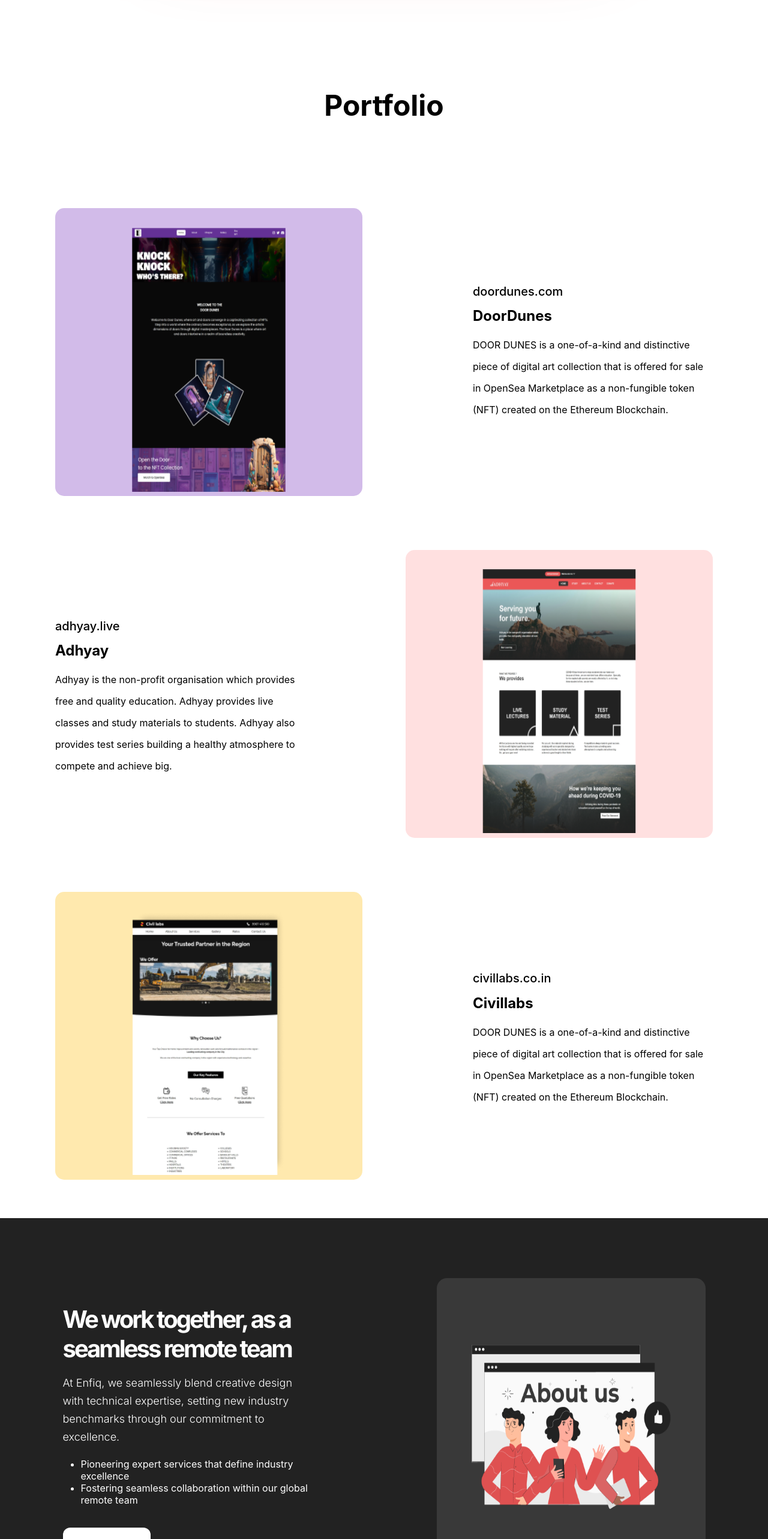
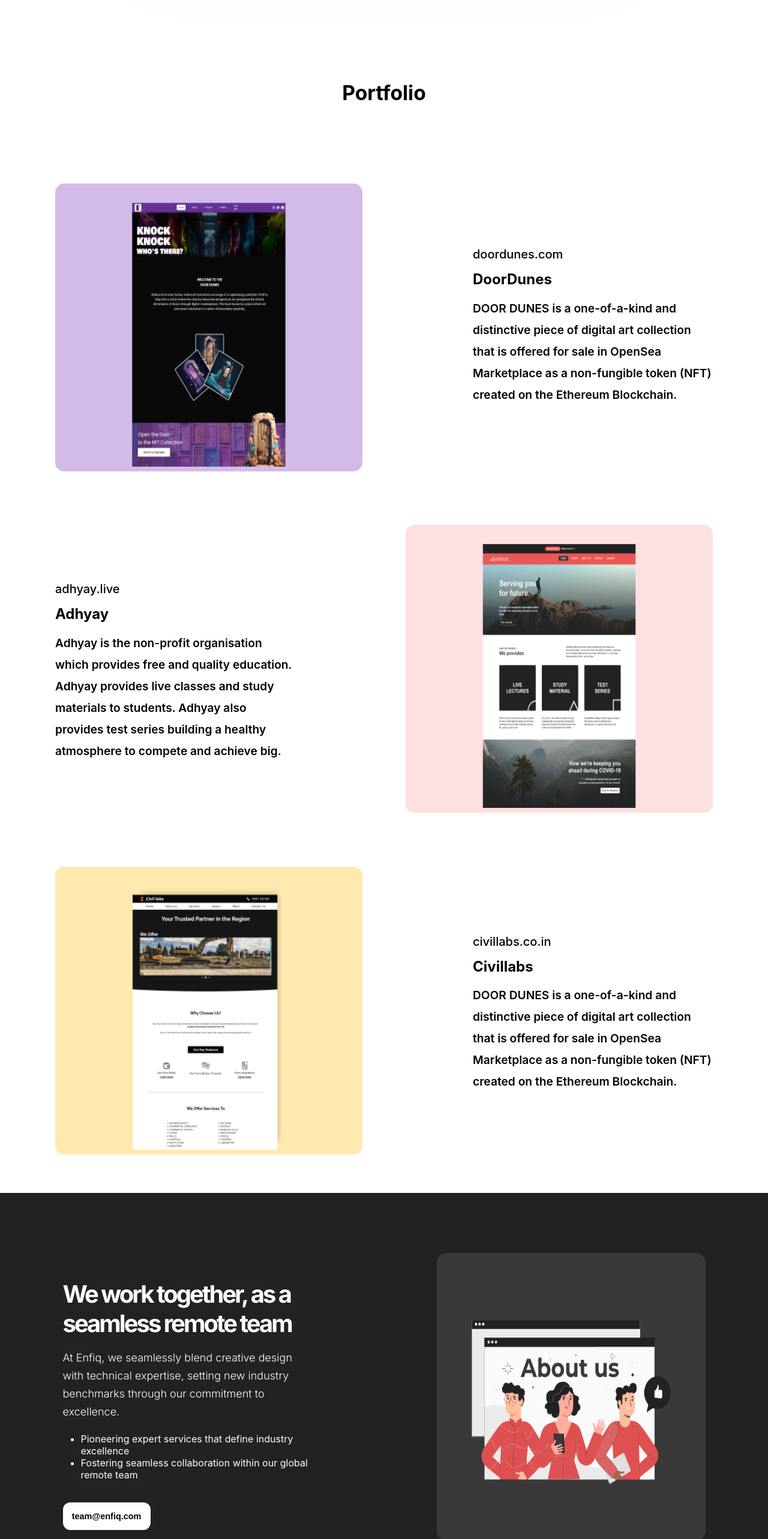
Before and after one commit to enfiqdev/Enfiq_Code, a React (Create React App) app: page / in a window 1280 px wide. Shown: the part 2540-5106 px from the top of the page at 60% size. Built offline with nearby package versions, Linux system fonts and the light colour scheme; a web font is replaced by a local one.

Commit message:
commit by hitesh

```diff
--- a/src/components/About.jsx
+++ b/src/components/About.jsx
@@ -10,6 +10,8 @@ import img7 from '../Images/Frame 1171276129 (2).png';
 import img8 from '../Images/framer.png';
 import img9 from '../Images/voice.png';
 import img10 from '../Images/webflow.png';
+import arrow from "../Images/Nav Resources/send.svg";
+
 
 
 const About = () => {
@@ -38,7 +40,7 @@ const About = () => {
             <li>Pioneering expert services that define industry excellence</li>
             <li>Fostering seamless collaboration within our global remote team</li>
           </ul>
-          <button className="join-btn">team@enfiq.com</button>
+          <a href="https://mail.google.com/mail/u/0/?tab=rm&ogbl#inbox?compose=CllgCJvlHCvNMNkslMvjxKmMXQNqxCfGhccxmtqpdXWVchsmfxgNHqNZNfSNTGcBXbtpgbmwXFg" target='_blank'><button className="join-btn">team@enfiq.com</button></a>
         </div>
 
         <div className="image-sec">
@@ -65,8 +67,11 @@ const About = () => {
 
       <div className="tag-sec">
           <h2 className="tag-line">You Think it, we Built it.</h2>
-          <button className="talk-btn">Let's Talk</button>
+          <a href='https://cal.com/enfiq/' className='lets-talk-black talk-btn'>Let's Talk <img src={arrow} className='send-arrow' /></a>
+
         </div>
+
+
 
         <div className="services">
           <div className="services-sec">
--- a/src/css/About.css
+++ b/src/css/About.css
@@ -38,7 +38,10 @@
   height: 46px;
   border-radius: 12px;
   margin-top: 20px;
+  font-weight: 600;
+  font-size: 0.9rem;
   border: none;
+  cursor: pointer;
   background: #ffffff;
 }
 
@@ -70,7 +73,7 @@
 .logos {
   overflow: hidden;
   padding: 30px 0;
-  background: #090909;
+  background: #222222;
   white-space: nowrap;
   position: relative;
 }
@@ -87,12 +90,12 @@
 
 .logos:before {
   left: 0;
-  background: linear-gradient(to left, rgba(255, 255, 255, 0), #090909);
+  background: linear-gradient(to left, rgba(255, 255, 255, 0), #222222);
 }
 
 .logos:after {
   right: 0;
-  background: linear-gradient(to right, rgba(255, 255, 255, 0), #090909);
+  background: linear-gradient(to right, rgba(255, 255, 255, 0), #222222);
 }
 
 .logos:hover .logos-slide {
@@ -131,8 +134,8 @@
 
 .talk-btn {
   position: relative;
-  width: 128px;
-  height: 48px;
+  width: 110px;
+  /* height: 48px; */
   border-radius: 8px;
   color: white;
   font-family: Inter;
@@ -163,6 +166,7 @@
 
 #Unleash {
   text-align: center;
+  font-weight: 500;
 }
 
 
@@ -186,7 +190,7 @@
 @media(max-width: 1024px){
 
   .about-sec{
-    height: 65vh;
+    height: 85vh;
   }
 
     .about-heading{
--- a/src/css/Project.css
+++ b/src/css/Project.css
@@ -1,6 +1,6 @@
 .section{
     text-align: center;
-    font-size: 3rem;
+    font-size: 2.1rem;
 }
 
 .portfolio-container{
@@ -43,6 +43,8 @@
 .paragh1{
     width: 400px;
     line-height: 36px;
+    font-weight: 600;
+    font-size: 1.2rem;
 }
 
 .project-background2{
@@ -112,7 +114,7 @@
     }
 
     .project-img{
-        width: 45vw;
+        width: 40vw;
     }
     .portfolio-sec{
         flex-direction: column;
@@ -130,6 +132,7 @@
 
     .project-para{
         margin-left: 30px;
+        margin-top: -1%;
     }
 
     .portfolio-container{
```
